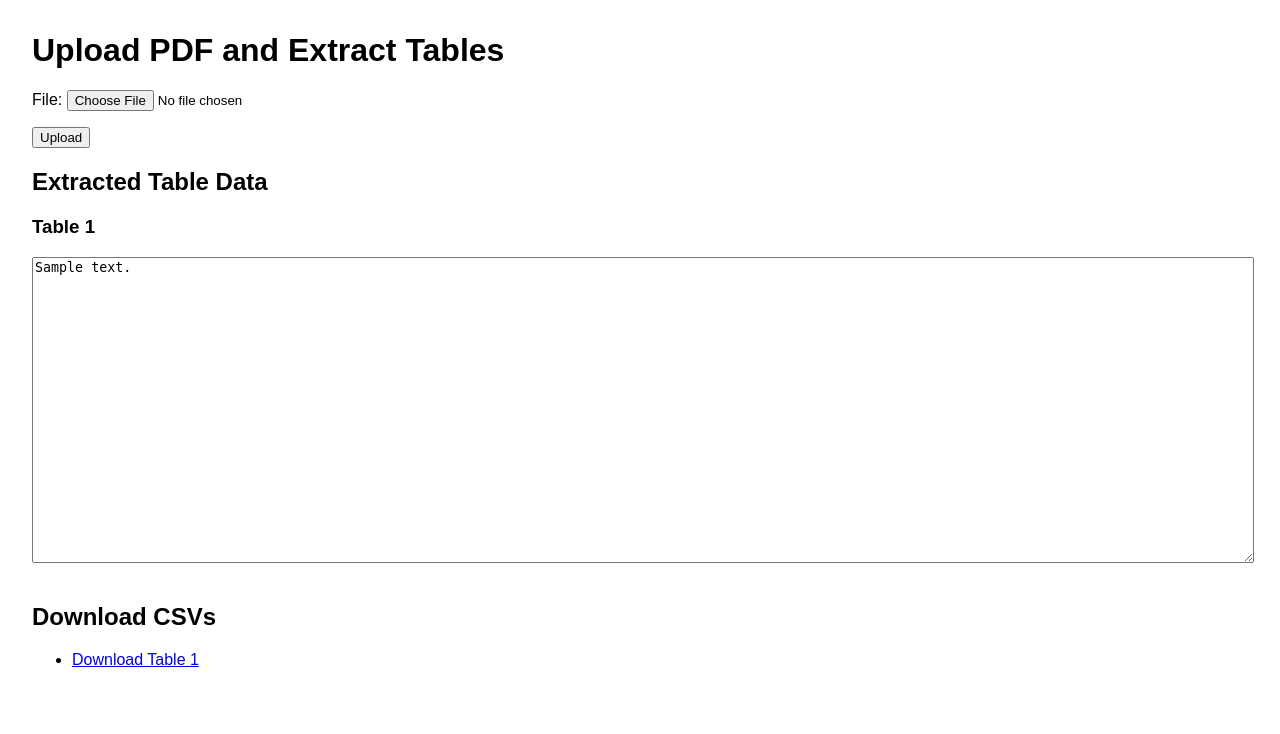
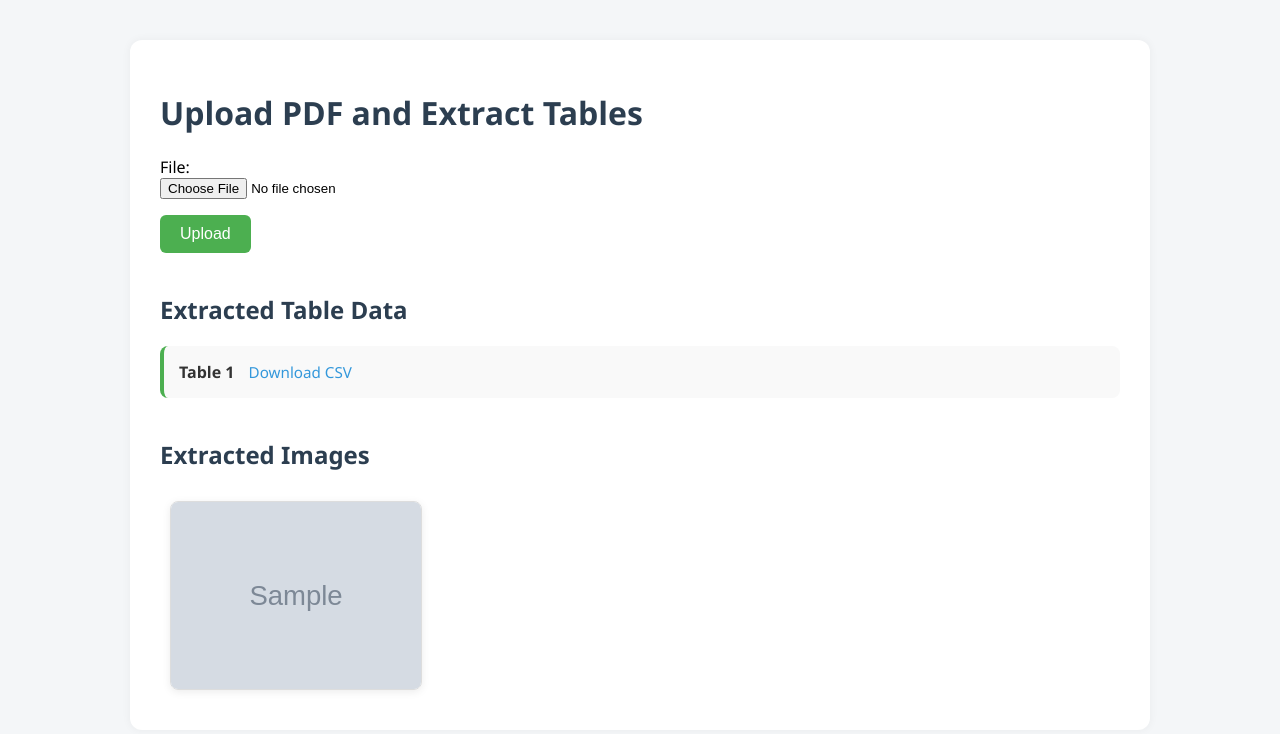
Before and after one commit to ChitwanRana/Doc_Extraction, a Django app: template doc_extract/templates/extract/extract.html in a window 1280 px wide. Shown: the top 734 px of the page. Run offline with Django 5.2, Linux system fonts and the light colour scheme; tables that the repository leaves empty hold one stand-in row (values such as "Sample post"); the template is opened without the code that fills it: values that come from a table or form of the project are taken from there, most other values are stand-ins (such as "Sample title", 1, 10 or a date in 2020); grey boxes marked "Sample" are stand-in pictures.

Commit message:
Update views.py

```diff
--- a/doc_extract/templates/extract/extract.html
+++ b/doc_extract/templates/extract/extract.html
@@ -2,17 +2,125 @@
 <html lang="en">
 <head>
     <meta charset="UTF-8">
-    <title>Extract Tables from PDF</title>
+    <title>PDF Table Extractor</title>
     <style>
-        body { font-family: Arial, sans-serif; margin: 2rem; }
-        textarea { width: 100%; height: 300px; margin-bottom: 1rem; }
-        .csv-links li { margin-bottom: 0.5rem; }
-        .error { color: red; }
-        .success { color: green; }
+        body {
+            font-family: 'Segoe UI', Tahoma, Geneva, Verdana, sans-serif;
+            background-color: #f4f6f8;
+            margin: 0;
+            padding: 0;
+        }
+
+        .container {
+            max-width: 960px;
+            margin: 40px auto;
+            background: white;
+            padding: 30px;
+            border-radius: 12px;
+            box-shadow: 0 0 10px rgba(0, 0, 0, 0.05);
+        }
+
+        h1, h2 {
+            color: #2c3e50;
+        }
+
+        form {
+            margin-bottom: 40px;
+        }
+
+        input[type="file"] {
+            display: block;
+            margin-bottom: 15px;
+        }
+
+        button {
+            background-color: #4CAF50;
+            color: white;
+            border: none;
+            padding: 10px 20px;
+            font-size: 1rem;
+            border-radius: 6px;
+            cursor: pointer;
+        }
+
+        button:hover {
+            background-color: #45a049;
+        }
+
+        .table-entry {
+            background: #f9f9f9;
+            padding: 15px;
+            margin: 15px 0;
+            border-radius: 8px;
+            border-left: 4px solid #4CAF50;
+            position: relative;
+        }
+
+        .tooltip {
+            font-weight: bold;
+            color: #333;
+            cursor: pointer;
+            display: inline-block;
+        }
+
+        .tooltip .tooltiptext {
+            visibility: hidden;
+            width: 100%;
+            max-height: 300px;
+            overflow-y: auto;
+            background-color: #ffffff;
+            color: #000000;
+            text-align: left;
+            border: 1px solid #ddd;
+            padding: 15px;
+            border-radius: 8px;
+            position: absolute;
+            top: 110%;
+            left: 0;
+            z-index: 1;
+            box-shadow: 0 5px 15px rgba(0, 0, 0, 0.1);
+            white-space: pre-wrap;
+        }
+
+        .tooltip:hover .tooltiptext {
+            visibility: visible;
+        }
+
+        .csv-link {
+            margin-left: 10px;
+            color: #3498db;
+            text-decoration: none;
+            font-size: 0.95rem;
+        }
+
+        .csv-link:hover {
+            text-decoration: underline;
+        }
+
+        .image-preview {
+            max-width: 250px;
+            max-height: 300px;
+            border: 1px solid #ddd;
+            border-radius: 8px;
+            margin: 10px;
+            box-shadow: 0 2px 8px rgba(0, 0, 0, 0.08);
+        }
+
+        .images-wrapper {
+            display: flex;
+            flex-wrap: wrap;
+            gap: 10px;
+        }
+
+        .section {
+            margin-top: 40px;
+        }
     </style>
 </head>
 <body>
+<div class="container">
     <h1>Upload PDF and Extract Tables</h1>
+
     <form method="post" enctype="multipart/form-data">
         {% csrf_token %}
         {{ form.as_p }}
@@ -20,20 +128,33 @@
     </form>
 
     {% if extracted_texts %}
-        <h2>Extracted Table Data</h2>
-        {% for table in extracted_texts %}
-            <h3>Table {{ table.index }}</h3>
-            <textarea readonly>{{ table.content }}</textarea>
-        {% endfor %}
+        <div class="section">
+            <h2>Extracted Table Data</h2>
+            {% for table in extracted_texts %}
+                <div class="table-entry">
+                    <span class="tooltip">Table {{ table.index }}
+                        <span class="tooltiptext">{{ table.content }}</span>
+                    </span>
+                    {% for csv in csv_paths %}
+                        {% if csv.index == table.index %}
+                            <a href="{{ csv.url }}" class="csv-link" download>Download CSV</a>
+                        {% endif %}
+                    {% endfor %}
+                </div>
+            {% endfor %}
+        </div>
     {% endif %}
 
-    {% if csv_paths %}
-        <h2>Download CSVs</h2>
-        <ul class="csv-links">
-            {% for csv in csv_paths %}
-                <li><a href="{{ csv.url }}">Download Table {{ csv.index }}</a></li>
-            {% endfor %}
-        </ul>
+    {% if image_urls %}
+        <div class="section">
+            <h2>Extracted Images</h2>
+            <div class="images-wrapper">
+                {% for image in image_urls %}
+                    <img src="{{ image }}" alt="Extracted Image" class="image-preview">
+                {% endfor %}
+            </div>
+        </div>
     {% endif %}
+</div>
 </body>
 </html>
```
Also changed, not shown: doc_extract/extract/views.py (+30 -15 lines), doc_extract/db.sqlite3, 4 other files.
